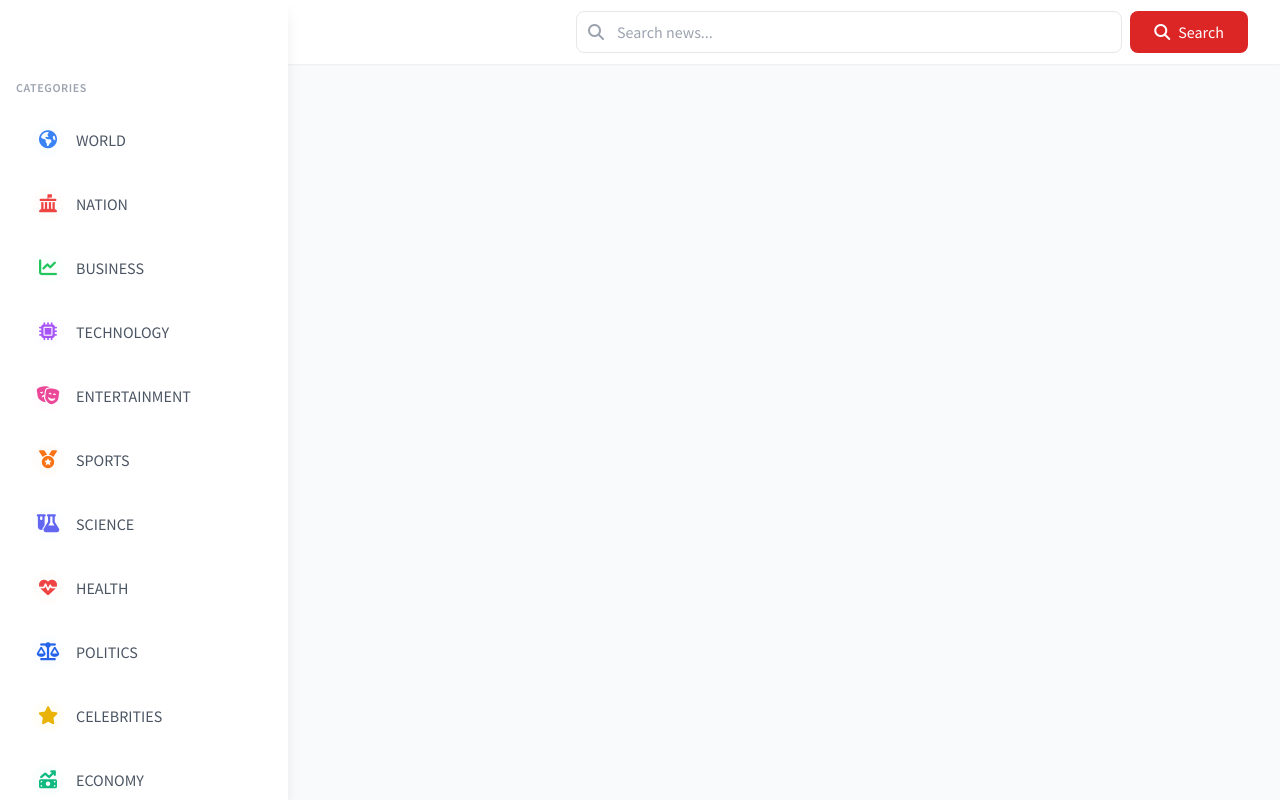
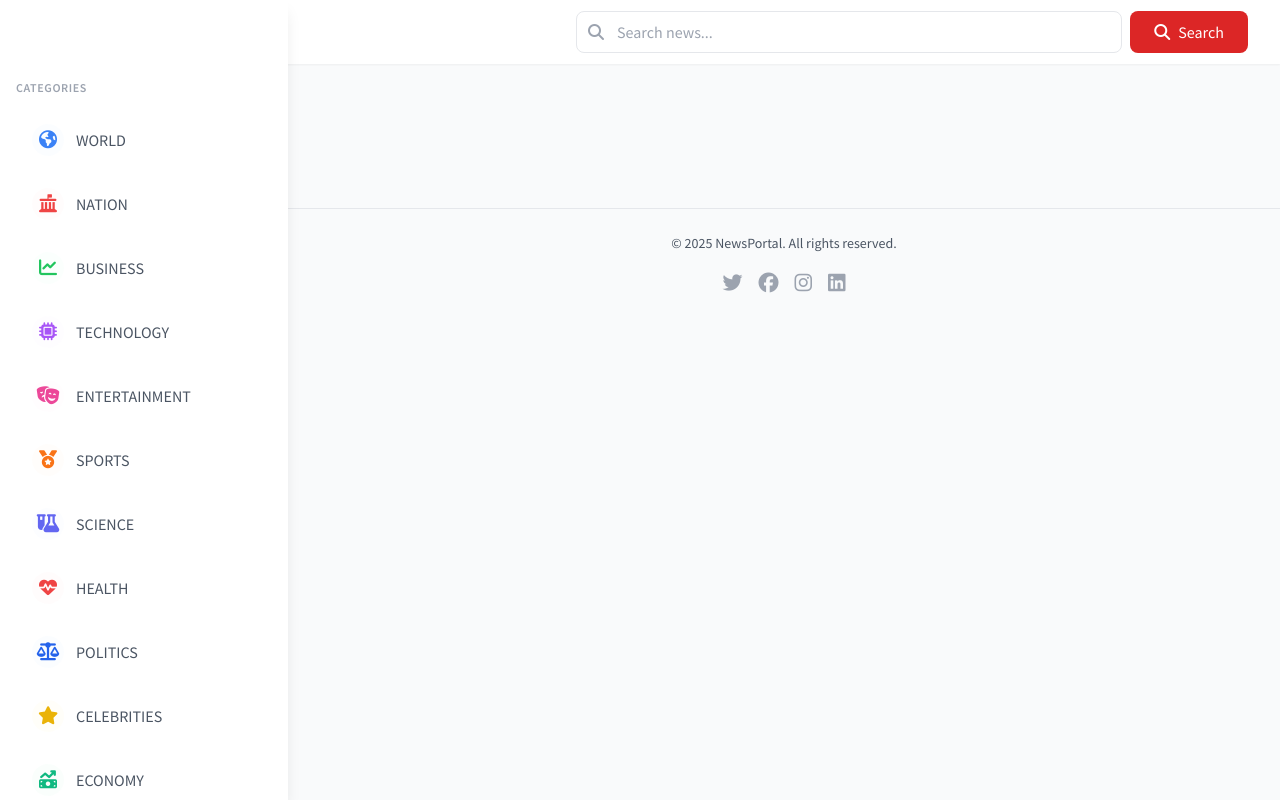
Before and after one commit to Balogunolalere/blogbackend2, a FastAPI app: page / in a window 1280 px wide. Run offline with FastAPI, Linux system fonts and the light colour scheme; data that the repository does not hold is empty; some libraries are stand-ins or nearby versions.

Commit message:
Add current date to context and implement footer with social media links

```diff
--- a/main.py
+++ b/main.py
@@ -11,6 +11,7 @@ from fastapi.responses import FileResponse
 from PIL import Image, ImageDraw, ImageFont
 import textwrap
 import os
+from datetime import datetime
 
 from dotenv import load_dotenv
 from pydantic import BaseModel
@@ -176,6 +177,7 @@ async def home_page(
                 "category": category,
                 "current_category": category,  # Add current_category to context
                 "categories": TOPICS,
+                "now": datetime.now(),  # Add current date
             }
         )
     except Exception as e:
@@ -239,7 +241,8 @@ async def article_details(request: Request, url: str):
                 "related": related.data,
                 "structured_data": json.dumps(structured_data, ensure_ascii=False),
                 "categories": TOPICS,  # Add categories to context
-                "current_category": article["category"].upper()  # Add current category
+                "current_category": article["category"].upper(),  # Add current category
+                "now": datetime.now(),  # Add current date
             }
         )
     except Exception as e:
--- a/templates/base.html
+++ b/templates/base.html
@@ -190,6 +190,31 @@
         <main class="container mx-auto px-4 py-4 md:py-8">
             {% block content %}{% endblock %}
         </main>
+
+        <!-- Simple Footer -->
+        <footer class="border-t mt-8">
+            <div class="container mx-auto px-4 py-6">
+                <div class="flex flex-col items-center gap-4">
+                    <p class="text-gray-600 text-sm">
+                        © {{ now.year }} NewsPortal. All rights reserved.
+                    </p>
+                    <div class="flex items-center gap-4">
+                        <a href="#" class="text-gray-400 hover:text-brand-red transition-colors">
+                            <i class="fab fa-twitter text-xl"></i>
+                        </a>
+                        <a href="#" class="text-gray-400 hover:text-brand-red transition-colors">
+                            <i class="fab fa-facebook text-xl"></i>
+                        </a>
+                        <a href="#" class="text-gray-400 hover:text-brand-red transition-colors">
+                            <i class="fab fa-instagram text-xl"></i>
+                        </a>
+                        <a href="#" class="text-gray-400 hover:text-brand-red transition-colors">
+                            <i class="fab fa-linkedin text-xl"></i>
+                        </a>
+                    </div>
+                </div>
+            </div>
+        </footer>
     </div>
 
     <script>
```
